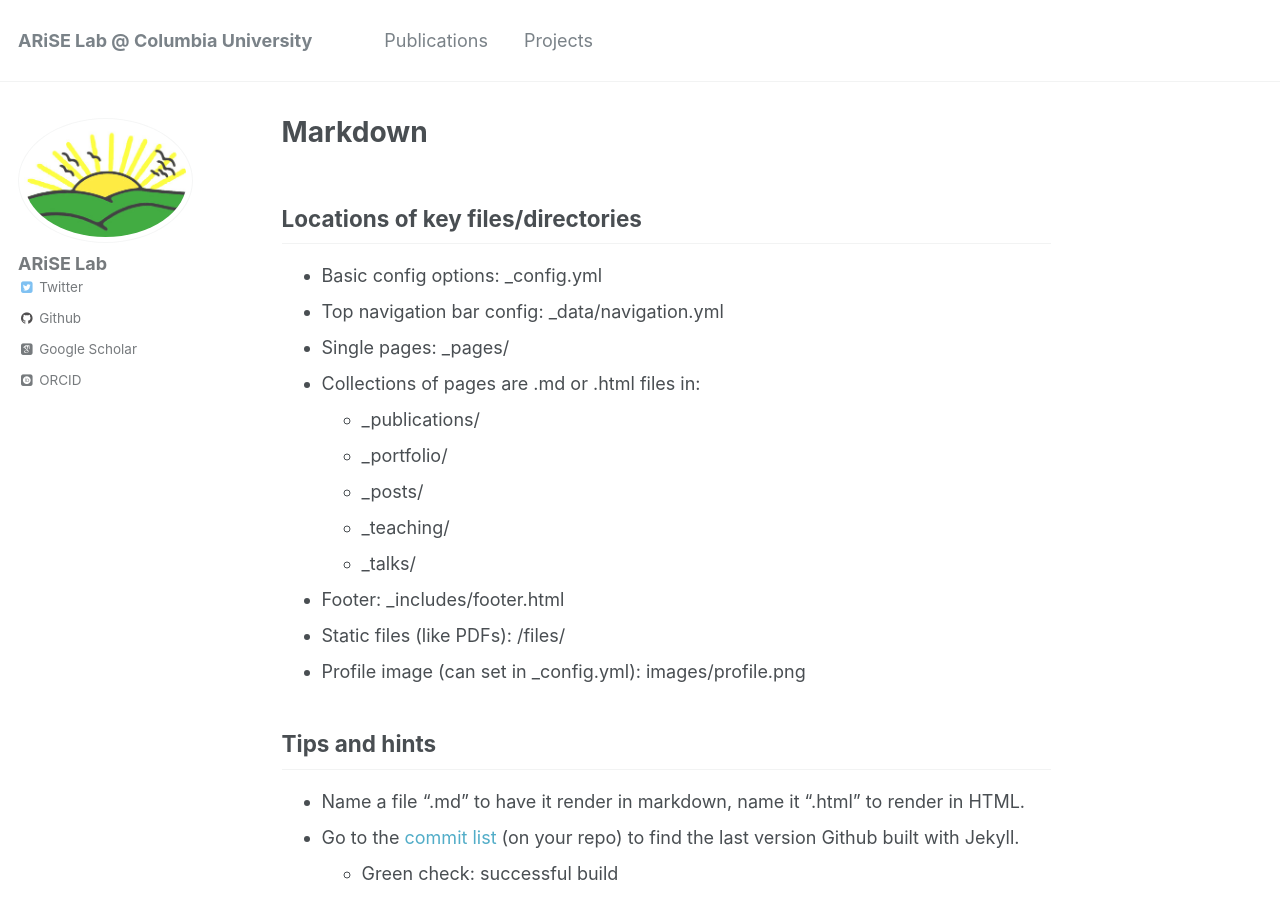
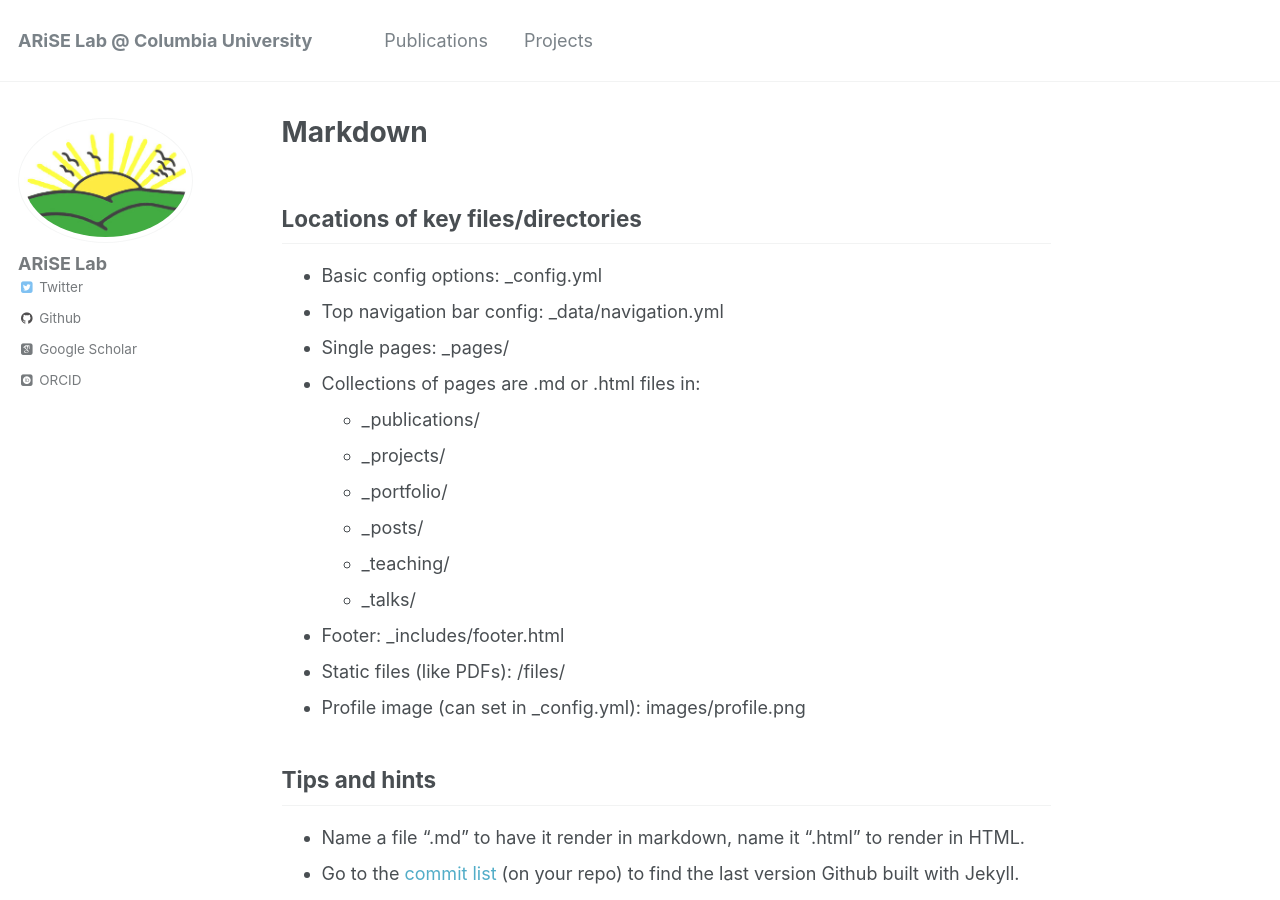
Before and after one commit to ariselab/ariselab.github.io, a Jekyll site: the page built from _pages/markdown.md, in a window 1280 px wide and 900 px high. Built offline with Jekyll 4.4.1, drawn with Linux system fonts in a browser that asks for light colours; some web fonts are replaced.

Commit message:
Update markdown.md

```diff
--- a/_pages/markdown.md
+++ b/_pages/markdown.md
@@ -14,6 +14,7 @@ redirect_from:
 * Single pages: _pages/
 * Collections of pages are .md or .html files in:
   * _publications/
+  * _projects/
   * _portfolio/
   * _posts/
   * _teaching/
```
